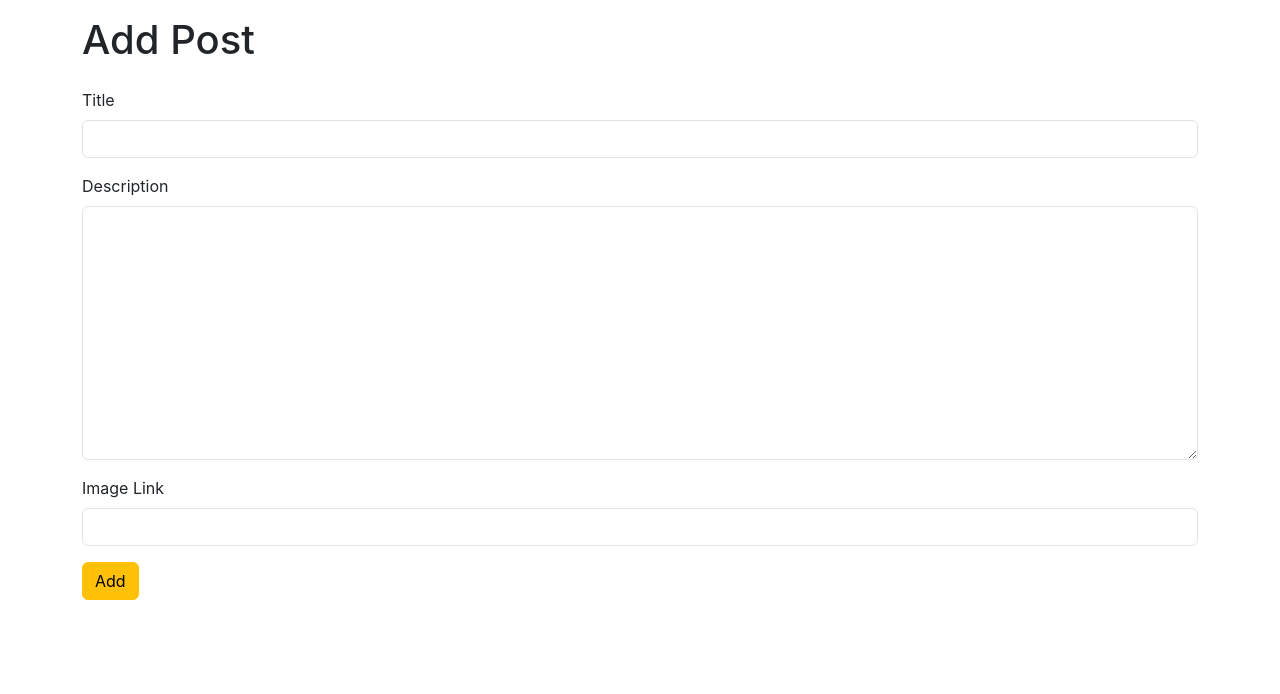
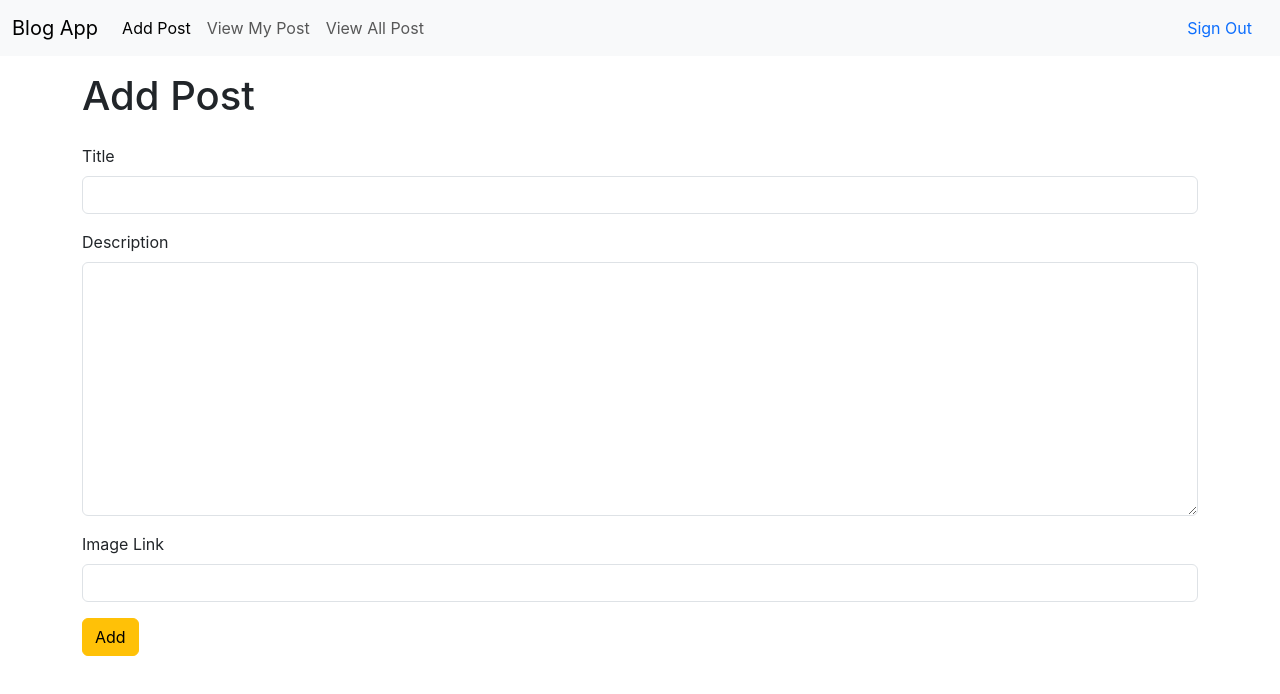
Before and after one commit to Sree1710/blog-app-frontend, a React (Create React App) app: page /addp in a window 1280 px wide. Shown: the top 694 px of the page. Built offline with nearby package versions, Linux system fonts and the light colour scheme.

Commit message:
Modifications Done

```diff
--- a/src/Components/AddPost.jsx
+++ b/src/Components/AddPost.jsx
@@ -1,5 +1,6 @@
 import axios from 'axios'
 import React, { useState } from 'react'
+import Navbar from './Navbar'
 
 const AddPost = () => {
     const [inputField,setInputField]=useState(
@@ -13,7 +14,7 @@ const AddPost = () => {
     }
 
     const readValue=()=>{
-        console.log(inputField)
+    console.log(inputField)
     axios.post(apiLink,inputField).then(
         (Response)=>{
             if (Response.data.status=="success") {
@@ -28,6 +29,7 @@ const AddPost = () => {
     }
   return (
     <div>
+        <Navbar/>
         <div className="container">
             <div className="row">
                 <div className="col col-12 col-sm-12 col-md-12 col-lg-12 col-xl-12 col-xxl-12">
--- a/src/Components/Navbar.jsx
+++ b/src/Components/Navbar.jsx
@@ -1,9 +1,36 @@
 import React from 'react'
 
 const Navbar = () => {
-  return (
-    <div>Navbar</div>
-  )
+    return (
+        <div>
+            <nav className="navbar navbar-expand-lg bg-body-tertiary">
+                <div className="container-fluid">
+                    <a className="navbar-brand" href="#">Blog App</a>
+                    <button className="navbar-toggler" type="button" data-bs-toggle="collapse" data-bs-target="#navbarNav" aria-controls="navbarNav" aria-expanded="false" aria-label="Toggle navigation">
+                        <span className="navbar-toggler-icon"></span>
+                    </button>
+                    <div className="collapse navbar-collapse" id="navbarNav">
+                        <ul className="navbar-nav">
+                            <li className="nav-item">
+                                <a className="nav-link active" aria-current="page" href="/addp">Add Post</a>
+                            </li>
+                            <li className="nav-item">
+                                <a className="nav-link" href="/viewmp">View My Post</a>
+                            </li>
+                            <li className="nav-item">
+                                <a className="nav-link" href="/viewap">View All Post</a>
+                            </li>
+                        </ul>
+                    </div>
+                    <ul class="nav justify-content-end">
+                        <li class="nav-item">
+                            <a class="nav-link active" aria-current="page" href="/">Sign Out</a>
+                        </li>
+                    </ul>
+                </div>
+            </nav>
+        </div>
+    )
 }
 
 export default Navbar
```
